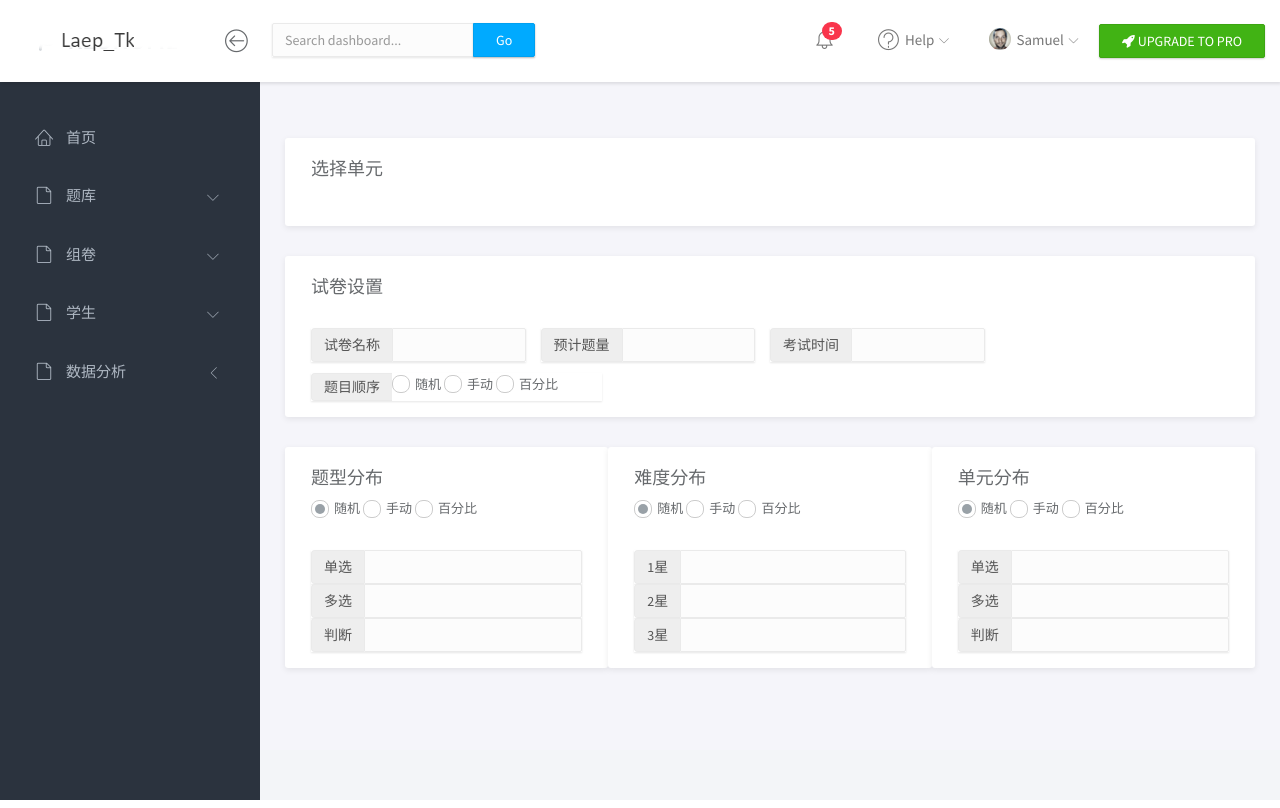
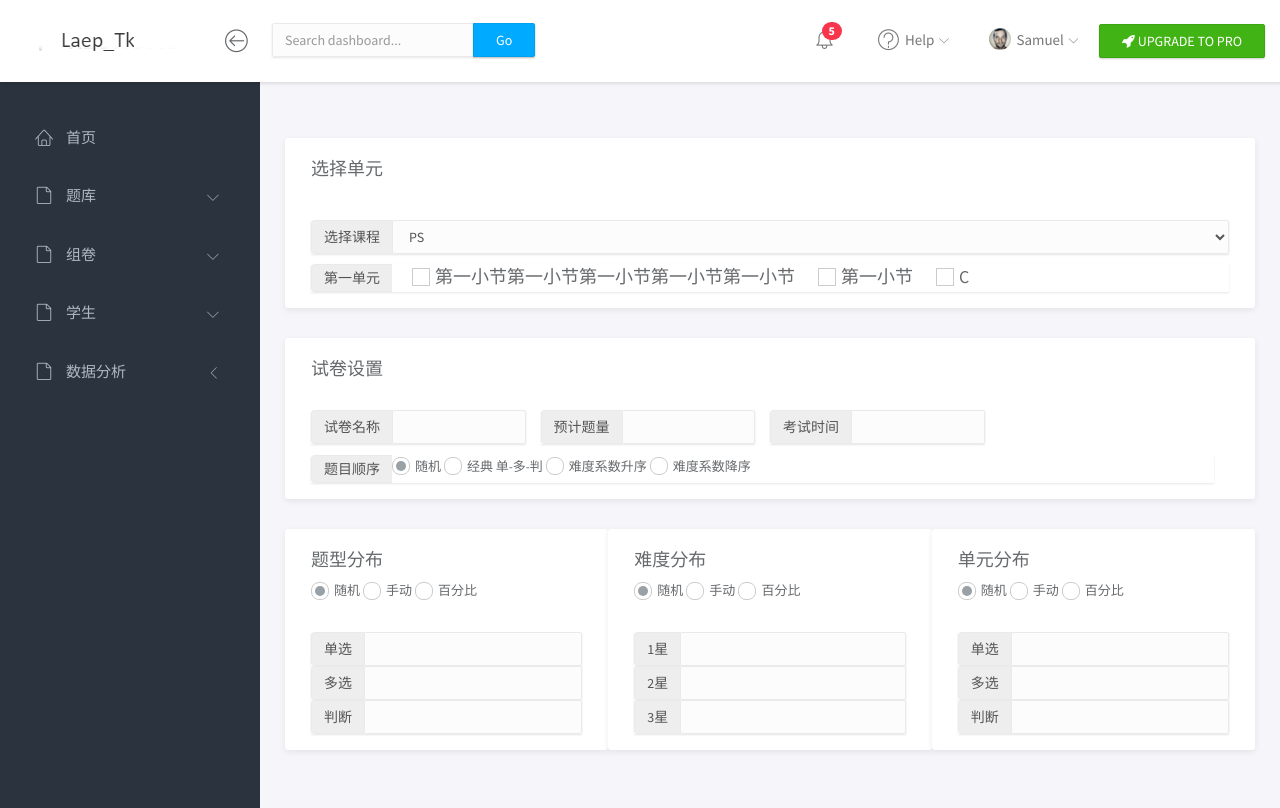
Before and after one commit to qiuzhe-top/Leap_Tk, a Django app: page /myadmin/Ks_add in a window 1280 px wide. Run offline with Django 3.2, Linux system fonts and the light colour scheme; data comes from the database, SQL or seed files in the repository; both versions use the stored data as it was after the commit; parts of the project's set-up code (start-up, migrations or seed data) failed here and were passed over; some libraries are stand-ins or nearby versions.

Commit message:
9/14/18:1
选择单元--更新

```diff
--- a/My_Admin/views.py
+++ b/My_Admin/views.py
@@ -247,4 +247,10 @@ def Error_rate_ranking(request):
 #组卷部分
 def Ks_add(request):
     context = {}
+    books_data = book.objects.all()
+    if books_data.count() !=0:
+        for i in books_data:
+            pass
+    context['books'] = books_data
+
     return render(request,'My_Admin/Ks_add.html',context)
--- a/static/My_Admin/Ks_add.css
+++ b/static/My_Admin/Ks_add.css
@@ -6,3 +6,7 @@
     margin-top: -3px;
     font-size: 13px;
 }
+.fancy-checkbox input[type="checkbox"] + span {
+    font-size: 18px;
+    margin-left: 20px;
+}
--- a/templates/My_Admin/Ks_add.html
+++ b/templates/My_Admin/Ks_add.html
@@ -5,6 +5,30 @@
         <h3 class="panel-title">选择单元</h3>
     </div>
     <div class="panel-body">
+        <div class="input-group margin_top_10 " id="difficulty_radio_box">
+            <span class="input-group-addon">选择课程</span>
+            <select id="difficulty_radio" class="form-control">
+                {% for i in books %}
+                <option value="{{ i.pk }}">{{ i.name }}</option>
+                {% endfor %}
+            </select>
+        </div>
+        {% comment %} <h5 class="margin_top_10">第一单元</h5> {% endcomment %}
+        <div class="input-group margin_top_10 unit_checkbox_box">
+            <span class="input-group-addon">第一单元</span>
+            <label class="fancy-checkbox display-inline">
+                <input name="check_unit" value="A" type="checkbox">
+                <span>第一小节第一小节第一小节第一小节第一小节</span>
+            </label>
+            <label class="fancy-checkbox display-inline">
+                <input name="check_unit" value="B" type="checkbox">
+                <span>第一小节</span>
+            </label>
+            <label class="fancy-checkbox display-inline">
+                <input name="check_unit" value="C" type="checkbox">
+                <span>C</span>
+            </label>
+        </div>
 
     </div>
 </div>
@@ -32,22 +56,27 @@
             </div>
         </div>
         <div class="col-md-12"></div>
-        <div class="col-md-4 padding_l_0 margin_top_10">
+        <div class="col-md-12 padding_l_0 margin_top_10">
             <div class="input-group">
                 <span class="input-group-addon">题目顺序</span>
                 <label class="fancy-radio bt-f-check">
-                    <input name="topic-options" value="1" type="radio" checked="checked">
+                    <input name="order-title" value="1" type="radio" checked="checked">
                     <span><i></i>随机</span>
                 </label>
                 <label class="fancy-radio bt-f-check">
-                    <input name="topic-options" value="2" type="radio">
-                    <span><i></i>手动</span>
+                    <input name="order-title" value="2" type="radio">
+                    <span><i></i>经典 单-多-判</span>
                 </label>
                 <label class="fancy-radio bt-f-check">
-                    <input name="topic-options" value="3" type="radio">
-                    <span><i></i>百分比</span>
+                    <input name="order-title" value="3" type="radio">
+                    <span><i></i>难度系数升序</span>
+                </label>
+                <label class="fancy-radio bt-f-check">
+                    <input name="order-title" value="3" type="radio">
+                    <span><i></i>难度系数降序</span>
                 </label>
             </div>
+
         </div>
     </div>
 </div>
```
Also changed, not shown: templates/My_Admin/index.html (+0 -8 lines), db.sqlite3.
